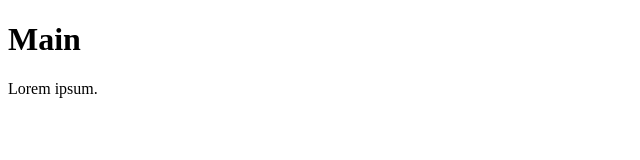
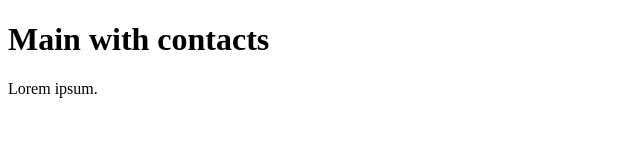
Before and after one commit to a-tatarenkov/Gitlesson2, a plain HTML site: page index.html in a window 1280 px wide. Shown: the whole page, without its empty margins (0-640 px from the left). Drawn offline with Linux system fonts and the light colour scheme.

Commit message:
edit index.html

```diff
--- a/index.html
+++ b/index.html
@@ -8,7 +8,7 @@
     <title>Document</title>
 </head>
 <body>
-<h1>Main</h1>
+<h1>Main with contacts</h1>
 <p>Lorem ipsum.</p>
 </body>
 </html>
```
